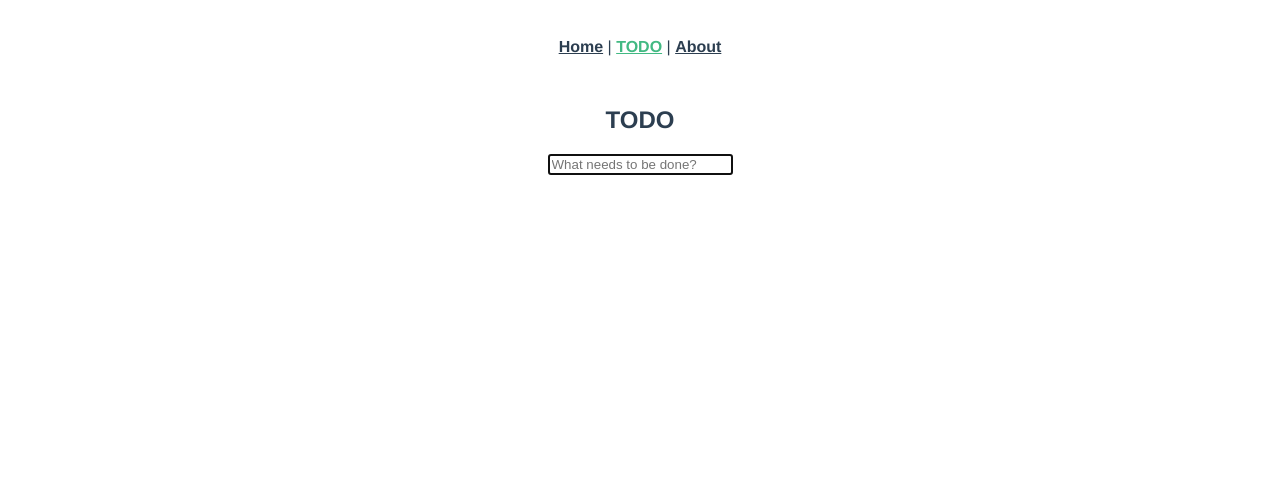
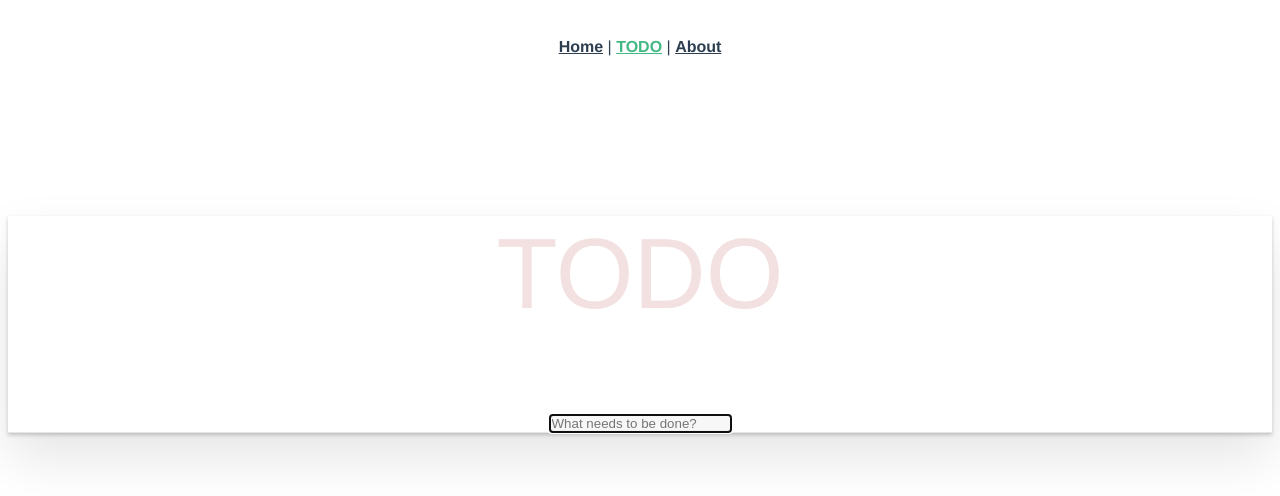
Before and after one commit to rogerxu/vue-todomvc, a Vue app: page /todo in a window 1280 px wide. Shown: the top 496 px of the page. Built offline with nearby package versions, Linux system fonts and the light colour scheme.

Commit message:
Add scoped styles

```diff
--- a/src/components/TodoItem.vue
+++ b/src/components/TodoItem.vue
@@ -5,7 +5,7 @@
         :checked="todo.done"
         @change="toggleTodo(todo)">
       <label v-text="todo.text" @dblclick="beginEditTodo"></label>
-      <button class="destroy" @click="removeTodo(todo)">X</button>
+      <button class="destroy" @click="removeTodo(todo)"></button>
     </div>
     <input type="text" class="edit"
       ref="edit"
@@ -16,6 +16,55 @@
       >
   </li>
 </template>
+
+<style lang="scss" scoped>
+li.todo {
+  font-size: 24px;
+  border-bottom: 1px solid #ededed;
+
+  &:last-child {
+    border-bottom: none;
+  }
+
+  &.completed {
+    label {
+      color: #d9d9d9;
+      text-decoration: line-through;
+    }
+  }
+
+  &.editing {
+    .view {
+      display: none;
+    }
+
+    .edit {
+      display: block;
+    }
+  }
+
+  .destroy {
+    display: none;
+    color: #cc9a9a;
+    transition: color 0.2s ease-out;
+
+    &::after {
+      content: '×';
+    }
+
+    &:hover {
+      color: #af5b5e;
+    }
+  }
+
+  &:hover {
+    .destroy {
+      display: inline;
+    }
+  }
+}
+</style>
+
 
 <script>
 import { mapActions } from 'vuex';
--- a/src/views/Todo.vue
+++ b/src/views/Todo.vue
@@ -22,6 +22,49 @@
     </section>
   </section>
 </template>
+
+<style lang="scss" scoped>
+.todoapp {
+  background: #fff;
+  margin: 130px 0 40px 0;
+  // position: relative;
+  box-shadow: 0 2px 4px 0 rgba(0, 0, 0, 0.2),
+    0 25px 50px 0 rgba(0, 0, 0, 0.1);
+
+  input::input-placeholder {
+    font-style: italic;
+    color: #e6e6e6;
+  }
+
+  h1 {
+    // position: absolute;
+    // width: 100%;
+    font: {
+      size: 100px;
+      weight: 100;
+    }
+    // text-align: center;
+    text-rendering: optimizeLegibility;
+    color: rgba(175, 47, 47, 0.15);
+  }
+}
+
+.new-todo {
+  border: none;
+  background: rgba(0, 0, 0, 0.03);
+  box-shadow: inset 0 -2px 1px rgba(0, 0, 0, 0.03);
+}
+
+.main {
+  border-top: 1px solid #e6e6e6;
+}
+
+.todo-list {
+  margin: 0;
+  padding: 0;
+  list-style: none;
+}
+</style>
 
 <script>
 import { mapState } from 'vuex';
```
